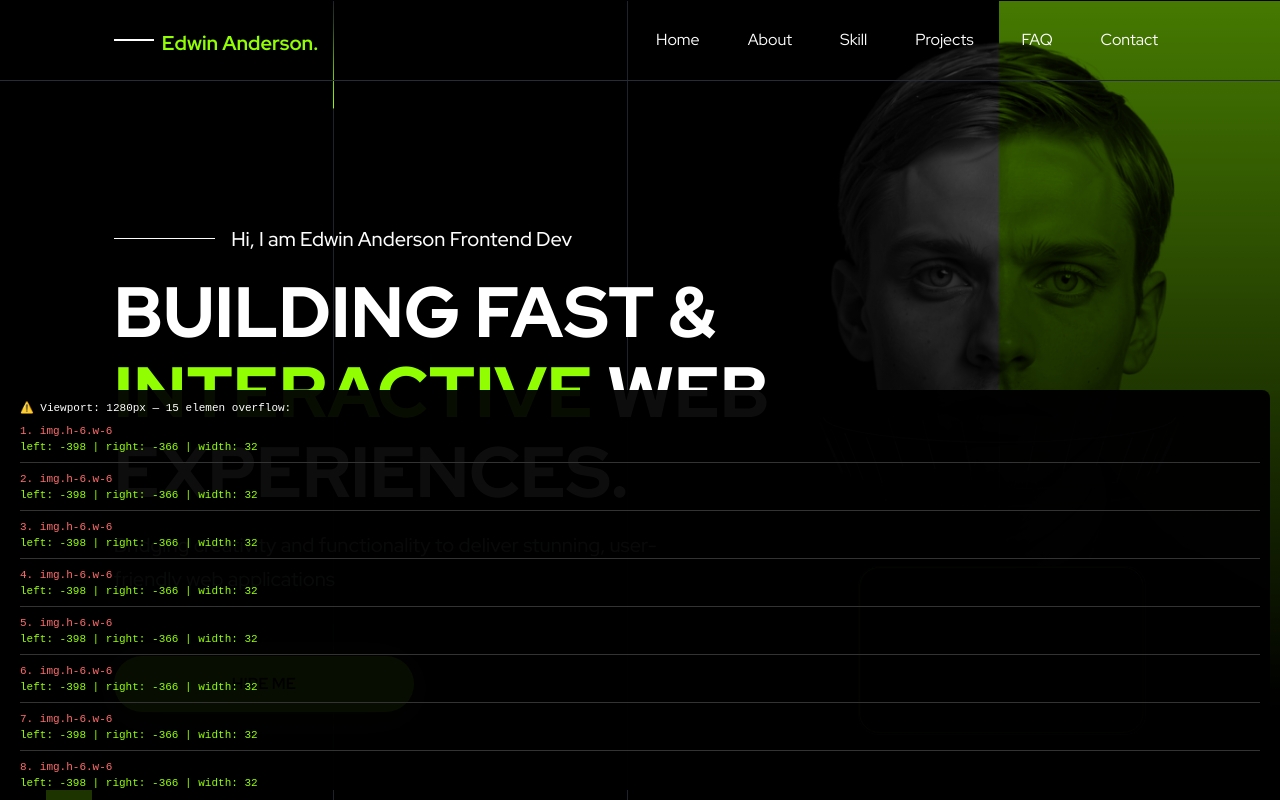
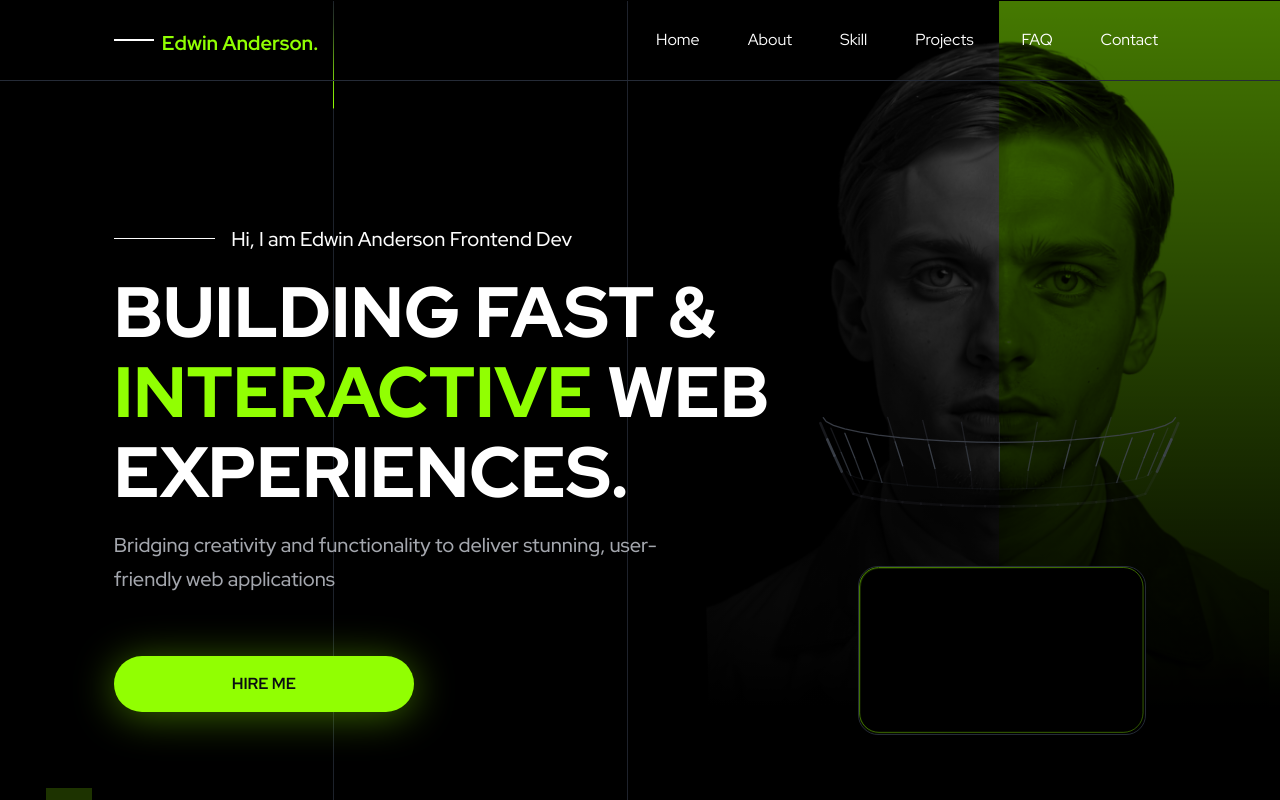
Before and after one commit to Yusuf-98/Portfolio-8, a Next.js app: page / in a window 1280 px wide. Shown: the top 800 px of the page. Built offline with nearby package versions, Linux system fonts and the light colour scheme.

Commit message:
hapus overflowdebugger

```diff
--- a/app/layout.tsx
+++ b/app/layout.tsx
@@ -1,7 +1,6 @@
 import type { Metadata } from 'next';
 import { Red_Hat_Display } from 'next/font/google';
 import './globals.css';
-import { OverflowDebugger } from '@/components/debug/OverflowDebugger';
 
 const redHatDisplay = Red_Hat_Display({
   subsets: ['latin'],
@@ -22,8 +21,6 @@ export default function RootLayout({
 }>) {
   return (
     <html lang='en' className={`${redHatDisplay.variable}`}>
-      {children}
-      <OverflowDebugger />
       <body className='antialiased'>{children}</body>
     </html>
   );
--- a/components/debug/OverflowDebugger.tsx
+++ /dev/null
@@ -1,127 +0,0 @@
-'use client';
-
-import { useEffect, useState } from 'react';
-
-type Offender = {
-  tag: string;
-  className: string;
-  left: number;
-  right: number;
-  width: number;
-  path: string;
-};
-
-export function OverflowDebugger() {
-  const [offenders, setOffenders] = useState<Offender[]>([]);
-  const [viewportWidth, setViewportWidth] = useState(0);
-
-  useEffect(() => {
-    const scan = () => {
-      const docWidth = document.documentElement.clientWidth;
-      setViewportWidth(docWidth);
-
-      const all = document.querySelectorAll('*');
-      const found: Offender[] = [];
-
-      all.forEach((el) => {
-        const rect = el.getBoundingClientRect();
-        if (rect.right > docWidth + 1 || rect.left < -1) {
-          // Bangun "path" singkat biar gampang cari elemennya di kode
-          let path = el.tagName.toLowerCase();
-          if (el.id) path += `#${el.id}`;
-          if (el.className && typeof el.className === 'string') {
-            path += `.${el.className.split(' ').slice(0, 2).join('.')}`;
-          }
-
-          found.push({
-            tag: el.tagName,
-            className: typeof el.className === 'string' ? el.className : '',
-            left: Math.round(rect.left),
-            right: Math.round(rect.right),
-            width: Math.round(rect.width),
-            path,
-          });
-        }
-      });
-
-      // Urutkan dari yang paling parah overflow-nya
-      found.sort(
-        (a, b) => Math.abs(b.right - docWidth) - Math.abs(a.right - docWidth)
-      );
-      setOffenders(found.slice(0, 15)); // Ambil 15 teratas biar gak kebanyakan
-    };
-
-    // Scan setelah render selesai + animasi Framer Motion settle
-    const timer = setTimeout(scan, 1500);
-    window.addEventListener('resize', scan);
-
-    return () => {
-      clearTimeout(timer);
-      window.removeEventListener('resize', scan);
-    };
-  }, []);
-
-  if (offenders.length === 0) {
-    return (
-      <div
-        style={{
-          position: 'fixed',
-          bottom: 10,
-          left: 10,
-          right: 10,
-          zIndex: 999999,
-          background: 'rgba(0,150,0,0.95)',
-          color: 'white',
-          padding: '8px 12px',
-          borderRadius: 8,
-          fontSize: 12,
-          fontFamily: 'monospace',
-        }}
-      >
-        ✅ Tidak ada elemen overflow (viewport: {viewportWidth}px)
-      </div>
-    );
-  }
-
-  return (
-    <div
-      style={{
-        position: 'fixed',
-        bottom: 10,
-        left: 10,
-        right: 10,
-        maxHeight: '50vh',
-        overflowY: 'auto',
-        zIndex: 999999,
-        background: 'rgba(0,0,0,0.95)',
-        color: '#91ff02',
-        padding: '10px',
-        borderRadius: 8,
-        fontSize: 11,
-        fontFamily: 'monospace',
-        lineHeight: 1.5,
-      }}
-    >
-      <div style={{ color: 'white', marginBottom: 6 }}>
-        ⚠️ Viewport: {viewportWidth}px — {offenders.length} elemen overflow:
-      </div>
-      {offenders.map((o, i) => (
-        <div
-          key={i}
-          style={{
-            marginBottom: 8,
-            borderBottom: '1px solid #333',
-            paddingBottom: 6,
-          }}
-        >
-          <div style={{ color: '#ff6b6b' }}>
-            {i + 1}. {o.path}
-          </div>
-          <div>
-            left: {o.left} | right: {o.right} | width: {o.width}
-          </div>
-        </div>
-      ))}
-    </div>
-  );
-}
```
